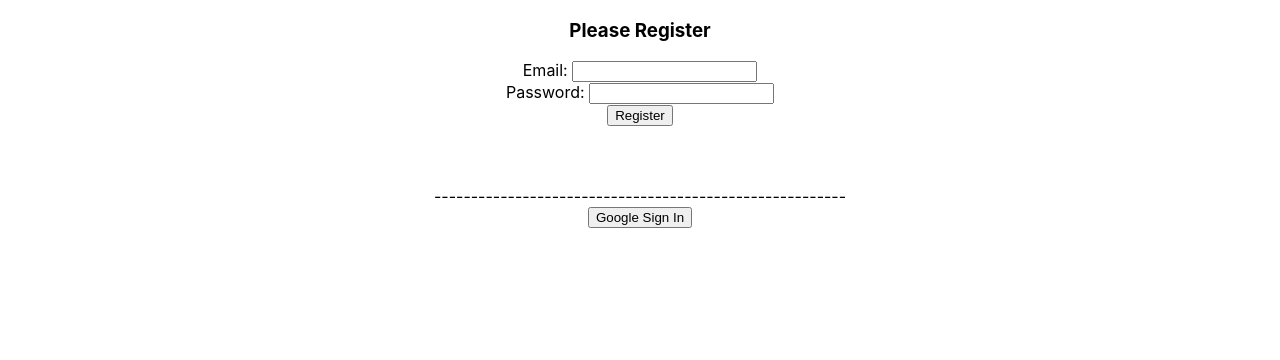
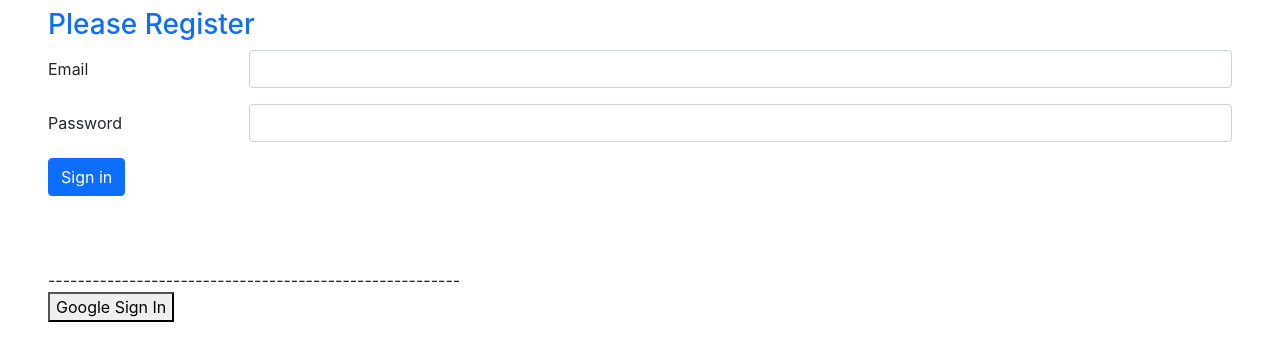
Before and after one commit to tawsifhye/react-firebase-authentication, a React (Create React App) app: page / in a window 1280 px wide. Shown: the top 360 px of the page. Built offline with nearby package versions, Linux system fonts and the light colour scheme.

Commit message:
Bootstrap Form  And Get User Email And Password

```diff
--- a/public/index.html
+++ b/public/index.html
@@ -2,6 +2,7 @@
 <html lang="en">
   <head>
     <meta charset="utf-8" />
+    <link href="https://cdn.jsdelivr.net/npm/bootstrap@5.1.2/dist/css/bootstrap.min.css" rel="stylesheet" integrity="sha384-uWxY/CJNBR+1zjPWmfnSnVxwRheevXITnMqoEIeG1LJrdI0GlVs/9cVSyPYXdcSF" crossorigin="anonymous">
     <link rel="icon" href="%PUBLIC_URL%/favicon.ico" />
     <meta name="viewport" content="width=device-width, initial-scale=1" />
     <meta name="theme-color" content="#000000" />
--- a/src/App.js
+++ b/src/App.js
@@ -1,34 +1,66 @@
 import { getAuth, signInWithPopup, GoogleAuthProvider } from "firebase/auth";
-import './App.css';
-import initializeAuthentication from './Firebase/firebase.initialize';
+import { useState } from "react";
+import "./App.css";
+import initializeAuthentication from "./Firebase/firebase.initialize";
 
 initializeAuthentication();
 const GoogleProvider = new GoogleAuthProvider();
 
 function App() {
+  const [email, setEmail] = useState("");
+  const [password, setPassword] = useState("");
   const auth = getAuth();
-  const handleGoogleSignIn = () =>{
-    signInWithPopup(auth, GoogleProvider)
-    .then(result => {
+  const handleGoogleSignIn = () => {
+    signInWithPopup(auth, GoogleProvider).then((result) => {
       const user = result.user;
     });
-  }
+  };
 
-  const handleRegistration = e =>{
-    console.log("preeeeeeeeeeeeeeeeees");
+  const handleEmailChange = (e) => {
+    setEmail(e.target.value);
+  };
+
+  const handlePasswordChange = (e) => {
+    setPassword(e.target.value);
+  };
+
+  const handleRegistration = (e) => {
+    console.log(email, password);
     e.preventDefault();
-  }
+  };
   return (
-    <div className="App">
+    <div className="mx-5 my-2">
       <form onSubmit={handleRegistration}>
-        <h3>Please Register</h3>
-        <label htmlFor="email">Email: </label>
-        <input type="text" name='email' />
-        <br />
-        <label htmlFor="password">Password: </label>
-        <input type="password" name="password" id=""/>
-        <br />
-        <input type="submit" value="Register" />
+        <h3 className="text-primary">Please Register</h3>
+        <div className="row mb-3">
+          <label for="inputEmail3" className="col-sm-2 col-form-label">
+            Email
+          </label>
+          <div className="col-sm-10">
+            <input
+              onBlur={handleEmailChange}
+              type="email"
+              className="form-control"
+              id="inputEmail3"
+            />
+          </div>
+        </div>
+        <div className="row mb-3">
+          <label for="inputPassword3" className="col-sm-2 col-form-label">
+            Password
+          </label>
+          <div className="col-sm-10">
+            <input
+              onBlur={handlePasswordChange}
+              type="password"
+              className="form-control"
+              id="inputPassword3"
+            />
+          </div>
+        </div>
+        <button type="submit" className="btn btn-primary">
+          Sign in
+        </button>
       </form>
       <br /> <br /> <br />
       <div>--------------------------------------------------------</div>
```
